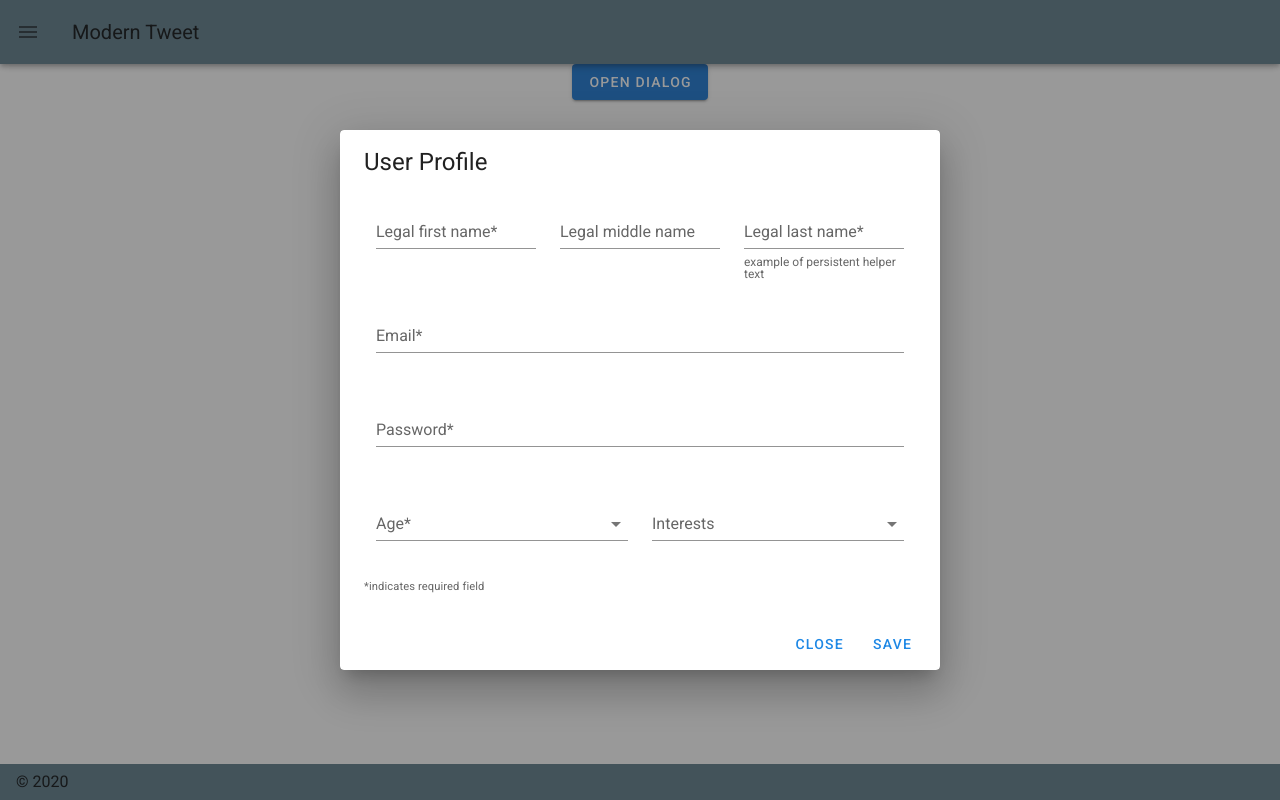
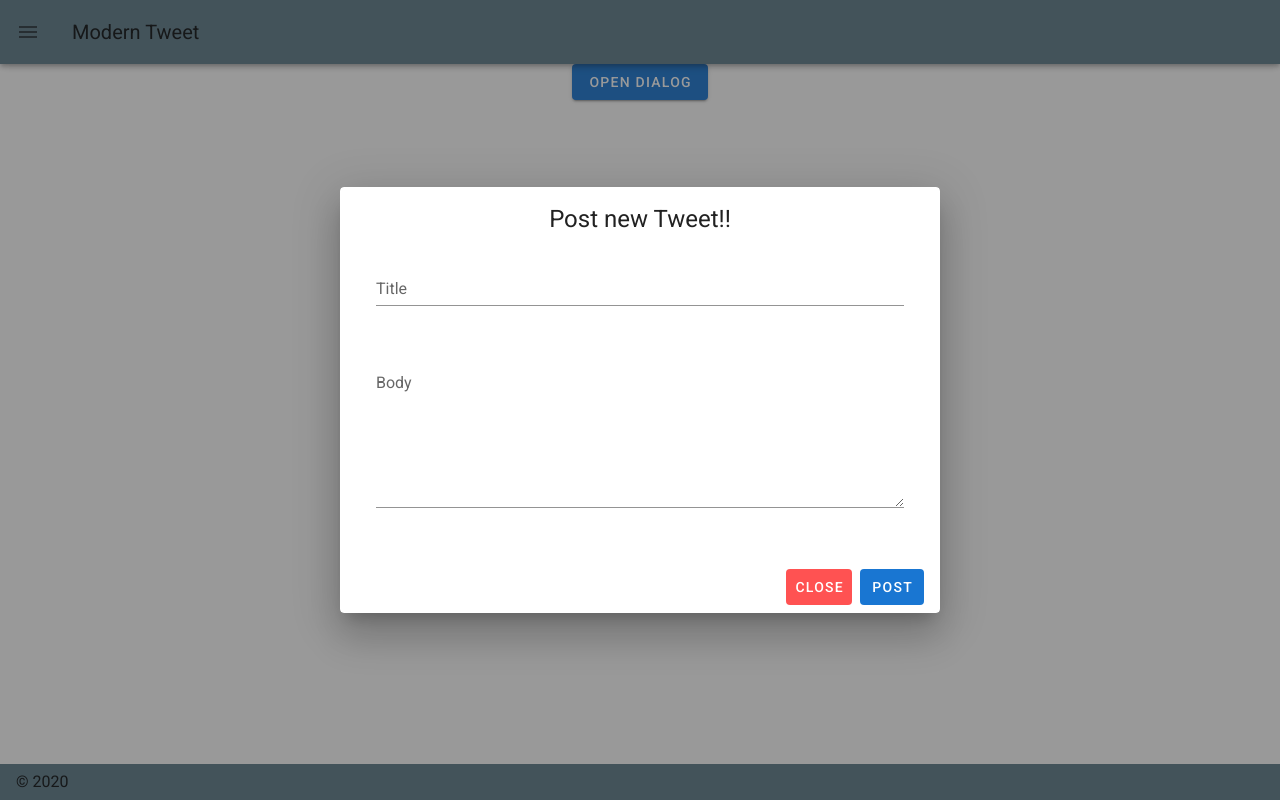
Before and after one commit to yk-port/modern-tweet, a Nuxt app in the folder frontend-app/: page / in a window 1280 px wide. Both pictures are taken after a click on the button "OPEN DIALOG". Built offline with nearby package versions, Linux system fonts and the light colour scheme.

Commit message:
feat: モジュールモードでpost storeを作成

```diff
--- a/frontend-app/components/NewPost.vue
+++ b/frontend-app/components/NewPost.vue
@@ -17,95 +17,43 @@
       </template>
       <v-card>
         <v-card-title>
-          <span class="headline">User Profile</span>
+          <span class="headline mx-auto">Post new Tweet!!</span>
         </v-card-title>
         <v-card-text>
           <v-container>
             <v-row>
-              <v-col
-                cols="12"
-                sm="6"
-                md="4"
-              >
+              <v-col cols="12">
                 <v-text-field
-                  label="Legal first name*"
+                  label="Title"
                   required
-                ></v-text-field>
-              </v-col>
-              <v-col
-                cols="12"
-                sm="6"
-                md="4"
-              >
-                <v-text-field
-                  label="Legal middle name"
-                  hint="example of helper text only on focus"
-                ></v-text-field>
-              </v-col>
-              <v-col
-                cols="12"
-                sm="6"
-                md="4"
-              >
-                <v-text-field
-                  label="Legal last name*"
-                  hint="example of persistent helper text"
-                  persistent-hint
-                  required
+                  v-model="postData.title"
                 ></v-text-field>
               </v-col>
               <v-col cols="12">
-                <v-text-field
-                  label="Email*"
+                <v-textarea
+                  label="Body"
                   required
-                ></v-text-field>
-              </v-col>
-              <v-col cols="12">
-                <v-text-field
-                  label="Password*"
-                  type="password"
-                  required
-                ></v-text-field>
-              </v-col>
-              <v-col
-                cols="12"
-                sm="6"
-              >
-                <v-select
-                  :items="['0-17', '18-29', '30-54', '54+']"
-                  label="Age*"
-                  required
-                ></v-select>
-              </v-col>
-              <v-col
-                cols="12"
-                sm="6"
-              >
-                <v-autocomplete
-                  :items="['Skiing', 'Ice hockey', 'Soccer', 'Basketball', 'Hockey', 'Reading', 'Writing', 'Coding', 'Basejump']"
-                  label="Interests"
-                  multiple
-                ></v-autocomplete>
+                  v-model="postData.body"
+                ></v-textarea>
               </v-col>
             </v-row>
           </v-container>
-          <small>*indicates required field</small>
         </v-card-text>
         <v-card-actions>
           <v-spacer></v-spacer>
           <v-btn
-            color="blue darken-1"
-            text
+            depressed
+            color="error"
             @click="dialog = false"
           >
             Close
           </v-btn>
           <v-btn
-            color="blue darken-1"
-            text
-            @click="dialog = false"
+            depressed
+            color="primary"
+            @click="postTweet"
           >
-            Save
+            Post
           </v-btn>
         </v-card-actions>
       </v-card>
@@ -115,8 +63,19 @@
 <script>
 export default {
   name: 'NewPost',
-  data: () => ({
-    dialog: false,
-  }),
+  data () {
+    return {
+      postData: {
+        title: null,
+        body: null,
+      },
+      dialog: false,
+    }
+  },
+  methods: {
+    postTweet () {
+      this.$store.dispatch(('post/post'), {　params: this.postData }, { root: true })
+    },
+  },
 }
 </script>
--- /dev/null
+++ b/frontend-app/store/post.js
@@ -0,0 +1,18 @@
+export const state = () => ({
+
+})
+
+export const mutations = {
+
+}
+
+export const actions = {
+  async post({ commit }, payload) {
+    const url = 'localhost:3000/api/v1/posts';
+    const params = payload.params;
+    await this.$axios.post(url, params)
+    commit('savePost', {
+
+    });
+  },
+}
```
Also changed, not shown: frontend-app/store/index.js (added).
